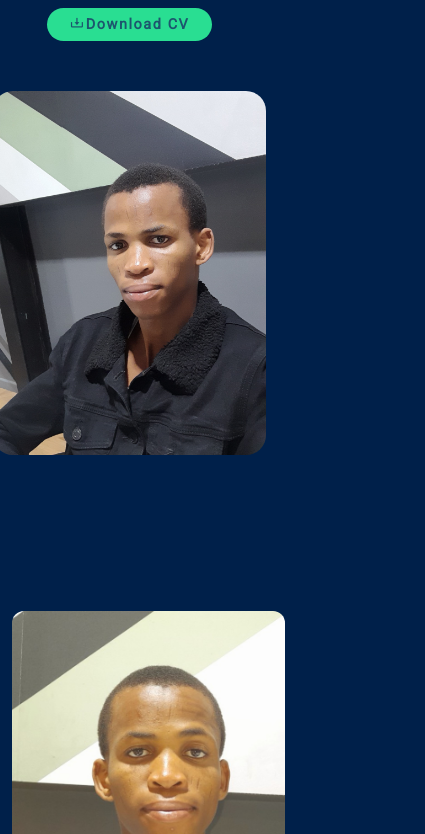
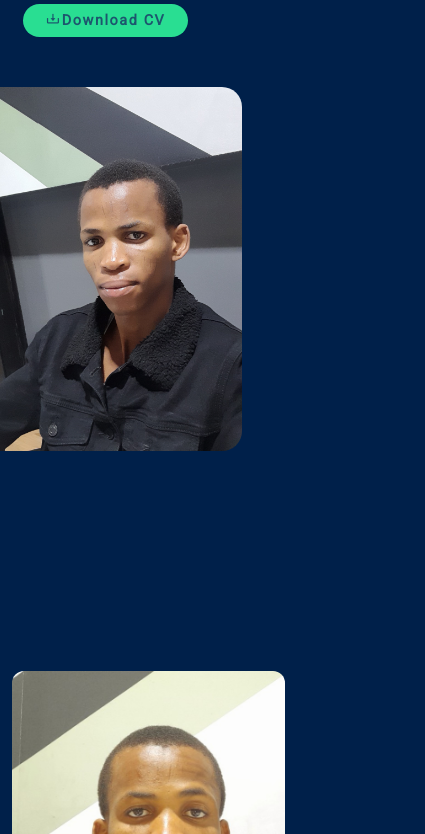
Before and after one commit to philisophiliso524-ITvarsity/portifolio-site, a plain HTML site: page index.html in a window 390 px wide. Shown: the part 381-1215 px from the top of the page, 425 px wide, since content can reach past the window. Drawn offline with nearby package versions, Linux system fonts and the light colour scheme.

Commit message:
code added

```diff
--- a/css/custom.css
+++ b/css/custom.css
@@ -335,7 +335,7 @@
     .home{
          width: 50%;
          text-align: center;
-         margin: 0 4rem 0 4rem;
+         padding: 8rem 10% 10rem;
     }
 
 
```
